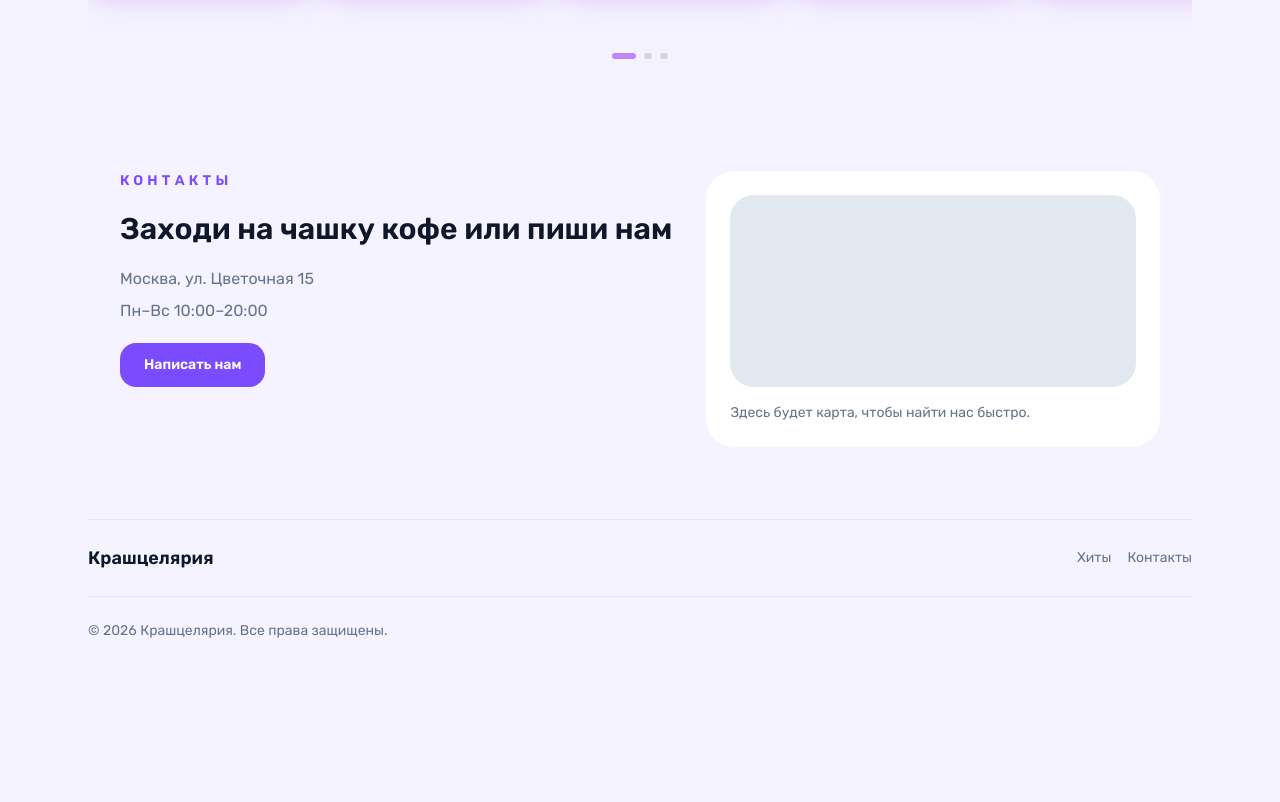
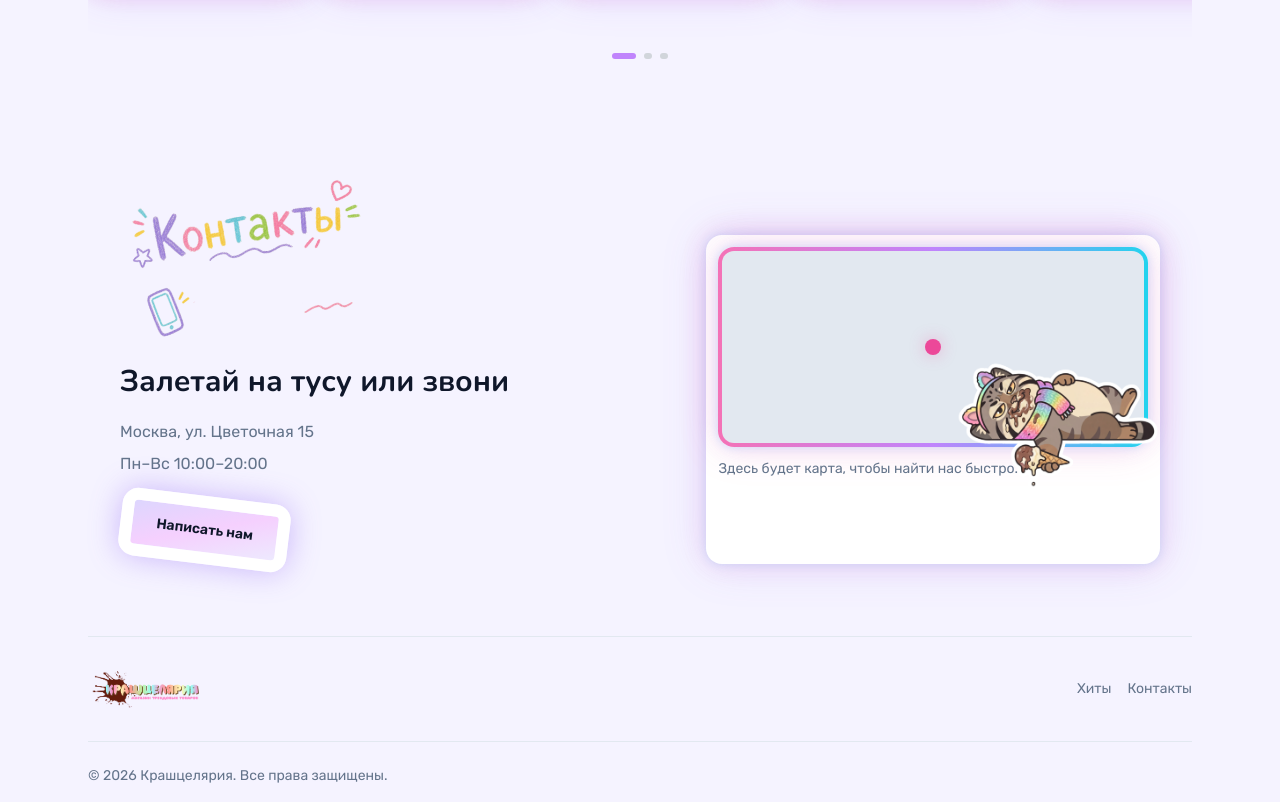
Before and after one commit to RahaAndiyskiy/Crash_celarya, a Next.js app: page / in a window 1280 px wide. Shown: the part 2320-3122 px from the top of the page. Before the commit the page ends 2977 px from the top, so only its background shows below. Built offline with nearby package versions, Linux system fonts and the light colour scheme.

Commit message:
Update contacts section and footer logo

```diff
--- a/components/Contacts.jsx
+++ b/components/Contacts.jsx
@@ -1,21 +1,26 @@
 export default function Contacts({ data }) {
   return (
-    <section id="contacts" className="grid gap-8 p-8 md:grid-cols-[1.1fr_0.9fr]">
+    <section id="contacts" className="relative grid gap-8 p-8 md:grid-cols-[1.1fr_0.9fr]">
       <div className="space-y-5">
-        <p className="text-sm font-semibold uppercase tracking-[0.3em] text-violet-medium">Контакты</p>
-        <h2 className="text-2xl font-semibold text-primary sm:text-3xl">Заходи на чашку кофе или пиши нам</h2>
-        <div className="space-y-2 text-secondary">
+        <img src="/Контакты.webp" alt="Контакты" className="h-auto max-w-[260px] -rotate-[8deg]" />
+        <h2 className="text-2xl font-nunito font-black text-primary sm:text-3xl">Залетай на тусу или звони</h2>
+        <div className="space-y-2 text-secondary font-rubik">
           <p>{data.location}</p>
           <p>{data.hours}</p>
         </div>
-        <button className="inline-flex rounded-2xl bg-violet-medium px-6 py-3 text-sm font-semibold text-white hover:bg-violet-light">
+        <button className="inline-flex items-center justify-center rounded-2xl border-[12px] border-white bg-gradient-to-br from-violet-200 via-fuchsia-200 to-violet-100 px-6 py-3 text-sm font-semibold text-primary shadow-[0_0_30px_rgba(139,92,246,0.4)] transform transition duration-200 hover:-translate-y-0.5 rotate-[7deg]">
           {data.button}
         </button>
       </div>
-      <div className="rounded-[1.75rem] bg-white p-6 text-secondary">
-        <div className="mb-4 h-48 rounded-[1.5rem] bg-slate-200" />
-        <p className="text-sm">Здесь будет карта, чтобы найти нас быстро.</p>
+      <div className="product-card mt-16 rounded-2xl bg-white p-3 shadow-[0_0_45px_rgba(139,92,246,0.18),0_0_24px_rgba(236,72,153,0.16),0_0_10px_rgba(56,189,248,0.2)] transform transition-transform duration-300 hover:scale-[1.02] z-10">
+        <div className="overflow-hidden rounded-2xl p-[4px] bg-gradient-to-r from-pink-400 via-purple-400 to-cyan-400 shadow-[0_0_40px_rgba(236,72,153,0.18),0_0_20px_rgba(139,92,246,0.15),0_0_8px_rgba(56,189,248,0.2)]">
+          <div className="relative h-48 rounded-xl bg-slate-200">
+            <span className="absolute left-1/2 top-1/2 h-4 w-4 -translate-x-1/2 -translate-y-1/2 rounded-full bg-pink-500 shadow-[0_0_16px_rgba(236,72,153,0.35)]" />
+          </div>
+        </div>
+        <p className="mt-3 text-sm text-secondary">Здесь будет карта, чтобы найти нас быстро.</p>
       </div>
+      <img src="/Мороженое.webp" alt="Мороженое" className="pointer-events-none absolute right-6 top-[60%] h-auto max-w-[220px] -translate-y-1/2 z-20" />
     </section>
   );
 }
--- a/components/Footer.jsx
+++ b/components/Footer.jsx
@@ -2,7 +2,9 @@ export default function Footer() {
   return (
     <footer className="mt-10 border-t border-slate-200 pt-6 text-secondary">
       <div className="flex flex-col gap-6 border-b border-slate-200 pb-6 md:flex-row md:items-center md:justify-between">
-        <div className="text-lg font-semibold text-primary">Крашцелярия</div>
+        <div className="flex items-center gap-2">
+          <img src="/LOGO.webp" alt="Крашцелярия" className="h-14 w-auto object-contain" />
+        </div>
         <nav className="flex flex-wrap gap-4 text-sm">
           <a href="#products" className="hover:text-primary">Хиты</a>
           <a href="#contacts" className="hover:text-primary">Контакты</a>
```
Also changed, not shown: public/Контакты.webp (added), public/Мороженое.webp (added).
